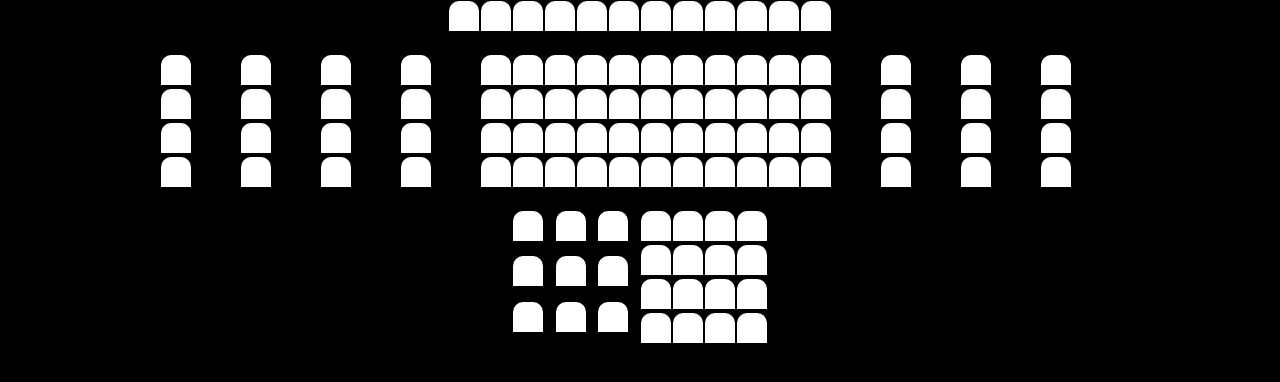
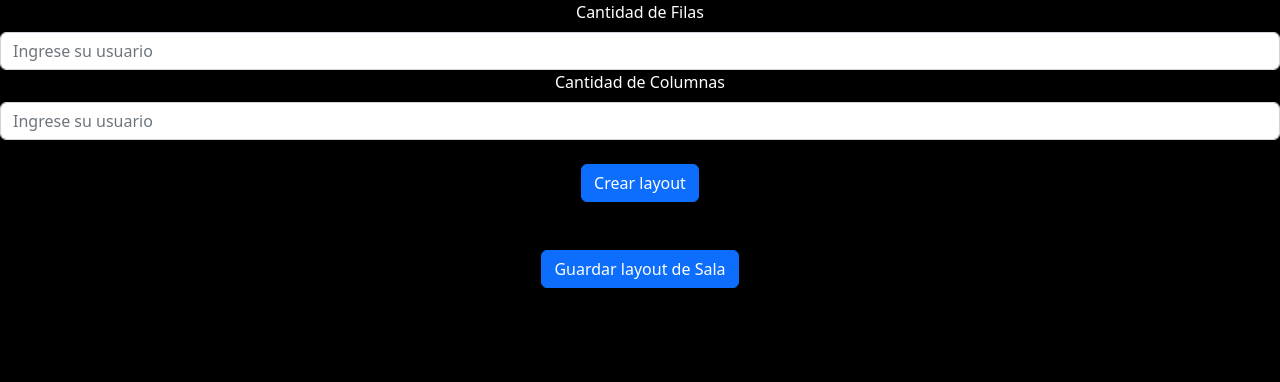
Before and after one commit to Cine-Unq/cine-unq-frontend, a React (Create React App) app: page / in a window 1280 px wide. Shown: the top 382 px of the page. Built offline with nearby package versions, Linux system fonts and the light colour scheme.

Commit message:
nuevo layout asientos

```diff
--- a/src/pages/Ejemplo.jsx
+++ b/src/pages/Ejemplo.jsx
@@ -1,130 +1,97 @@
+import Form from 'react-bootstrap/Form';
+import Button from 'react-bootstrap/Button';
+import { useState } from 'react';
 export default function Ejemplo() {
-    const section1 = {
-        display: 'inline-grid',
-        gridTemplateColumns: `repeat(12, 1fr)`,
-        gridTemplateRows: `repeat(1, 1fr)`,
-        gridColumnGap: 2,
-        gridRowGap: 4,
-    };
-    const section2 = {
-        display: 'inline-grid',
-        gridTemplateColumns: `repeat(3, 1fr)`,
-        gridTemplateRows: `repeat(1, 1fr)`,
-        gridColumnGap: 2,
-        gridRowGap: 4,
-    };
-    const section3 = {
-        display: 'inline-grid',
-        gridTemplateColumns: `repeat(2, 1fr)`,
-        gridTemplateRows: `repeat(1, 1fr)`,
-        gridColumnGap: 2,
-        gridRowGap: 4,
-    };
+    const [matrix,setMatrix] = useState([]);
+    const [cantColumns, setCantColumns] = useState(0);
+    const [cantRows, setCantRows] = useState(0);
 
-    const subSection1 = {
-        display: 'grid',
-        gridTemplateColumns: `repeat(4, 1fr)`,
-        gridTemplateRows: `repeat(4, 1fr)`,
-        gridColumnGap: 2,
-        gridRowGap: 4,
-    }
-    const subSection2 = {
-        display: 'grid',
-        gridTemplateColumns: `repeat(10, 1fr)`,
-        gridTemplateRows: `repeat(4, 1fr)`,
-        gridColumnGap: 2,
-        gridRowGap: 4,
-    }
-    const subSection3 = {
-        display: 'grid',
-        gridTemplateColumns: `repeat(4, 1fr)`,
-        gridTemplateRows: `repeat(4, 1fr)`,
-        gridColumnGap: 2,
-        gridRowGap: 4,
-    }
-    const subSection4 = {
-        display: 'grid',
-        gridTemplateColumns: `repeat(3, 1fr)`,
-        gridTemplateRows: `repeat(3, 1fr)`,
-        gridColumnGap: 2,
-        gridRowGap: 4,
-    }
-    const subSection5 = {
-        display: 'grid',
-        gridTemplateColumns: `repeat(4, 1fr)`,
-        gridTemplateRows: `repeat(4, 1fr)`,
-        gridColumnGap: 2,
-        gridRowGap: 4,
+    const createMatrix = () => {
+        let matriz = [];
+        let contador = 0;
+        for(let f=0; f < cantRows; f++) {
+            matriz.push([]);
+            for(let c=0; c < cantColumns; c++) {
+                matriz[f][c] = {
+                    fila: f,
+                    columna: c,
+                    id:contador,
+                    active: true
+                }
+                contador++;
+            }
+        }
+        setMatrix(matriz);
     }
 
     return (
         <div style={{display: 'grid', justifyItems: 'center'}}>
-            <div style={section1} >
+            <Form.Label style={{color: 'white'}}>Cantidad de Filas</Form.Label>
+            <Form.Control data-testid="input-usuario" type="email" placeholder="Ingrese su usuario" onChange={({target}) => setCantRows(target.value)} autoComplete="on" />
+            <Form.Label style={{color: 'white'}}>Cantidad de Columnas </Form.Label>
+            <Form.Control data-testid="input-usuario" type="email" placeholder="Ingrese su usuario" onChange={({target}) => setCantColumns(target.value)} autoComplete="on" />
+            <br></br>
+            <Button data-testid="boton-sesion" variant="primary" onClick={createMatrix} >
+                Crear layout
+            </Button>
+            <br></br>
+            <LayoutSeat matrix={matrix} updateMatrix={setMatrix}/>
+            <br></br>
+            <Button data-testid="boton-sesion" variant="primary" onClick={()=>console.log(matrix)} >
+                Guardar layout de Sala
+            </Button>
+        </div>
+    )
+}
+
+const LayoutSeat = ({matrix, updateMatrix}) => {
+    const changeStateSeat = (seat) => {
+        let newMatrix = []
+        for(let f=0; f < matrix.length; f++) {
+            newMatrix.push([]);
+            for(let c=0; c <  matrix[0].length; c++) {
+                if (matrix[f][c].id === seat.id) {
+                    const { id, fila, columna, active } = seat;
+                    const state = !active;
+                    newMatrix[f][c] = { id:id, fila:fila, columna:columna, active:state};
+                } else {
+                    newMatrix[f][c] = matrix[f][c];
+                }
+            }
+        }
+        updateMatrix(newMatrix)
+    }
+    const renderSeats = () => {
+        let cantColumns = 1
+        let cantRows = 1
+        if ( matrix.length > 0) {
+            cantColumns = matrix[0].length;
+            cantRows = matrix.length;
+        }
+        let layout = {
+            display: 'grid',
+            gridTemplateColumns: `repeat(${cantColumns}, 1fr)`,
+            gridTemplateRows: `repeat(${cantRows}, 1fr)`,
+            gridColumnGap: 2,
+            gridRowGap: 4,
+        };
+        return (
+            <div style={layout} >
                 {
-                    new Array(Number(12)).fill("").map((_,index) => {
+                    matrix.flat(1).map((seat,index) => {
+                        const style = seat.active ? { background: "white"} : { background: "black"}
                         return (
-                            <div className="seat" key={index} style={{paddingLeft: 5, paddingRight: 5, height: 30, width: 30, background: 'white'}}>
+                            <div className="seat" key={index} style={style} onClick={() => changeStateSeat(seat)}>
                             </div>
                         )
                     })
                 }
             </div>
-            <br></br>
-            <div style={section2} >
-                <div style={subSection1}>
-                    {
-                        new Array(Number(16)).fill("").map((_,index) => {
-                            return (
-                                <div className="seat" key={index} style={{paddingLeft: 5, paddingRight: 5, height: 30, width: 30, background: 'white'}}>
-                                </div>
-                            )
-                        })
-                    }
-                </div>
-                <div style={subSection2}>
-                    {
-                        new Array(Number(40)).fill("").map((_,index) => {
-                            return (
-                                <div className="seat" key={index} style={{paddingLeft: 5, paddingRight: 5, height: 30, width: 30, background: 'white'}}>
-                                </div>
-                            )
-                        })
-                    }
-                </div>
-                <div style={subSection3}>
-                    {
-                        new Array(Number(16)).fill("").map((_,index) => {
-                            return (
-                                <div className="seat" key={index} style={{paddingLeft: 5, paddingRight: 5, height: 30, width: 30, background: 'white'}}>
-                                </div>
-                            )
-                        })
-                    }
-                </div>
-            </div>
-            <br></br>
-            <div style={section3} >
-                <div style={subSection4}>
-                    {
-                        new Array(Number(9)).fill("").map((_,index) => {
-                            return (
-                                <div className="seat" key={index} style={{paddingLeft: 5, paddingRight: 5, height: 30, width: 30, background: 'white'}}>
-                                </div>
-                            )
-                        })
-                    }
-                </div>
-                <div style={subSection5}>
-                    {
-                        new Array(Number(16)).fill("").map((_,index) => {
-                            return (
-                                <div className="seat" key={index} style={{paddingLeft: 5, paddingRight: 5, height: 30, width: 30, background: 'white'}}>
-                                </div>
-                            )
-                        })
-                    }
-                </div>
-            </div>
-        </div>
+        )
+    }
+    return (
+        <>
+            {renderSeats()}
+        </>
     )
 }
```
